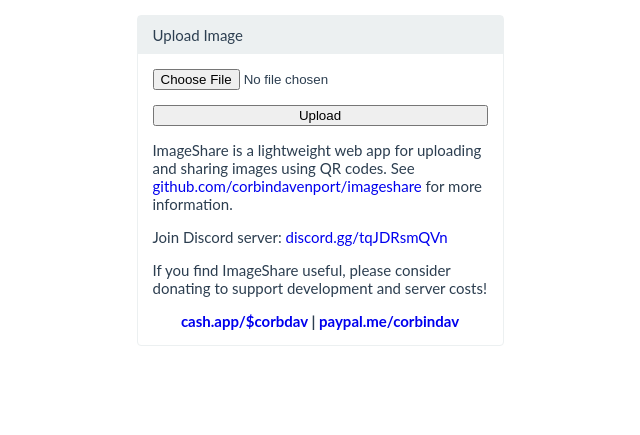
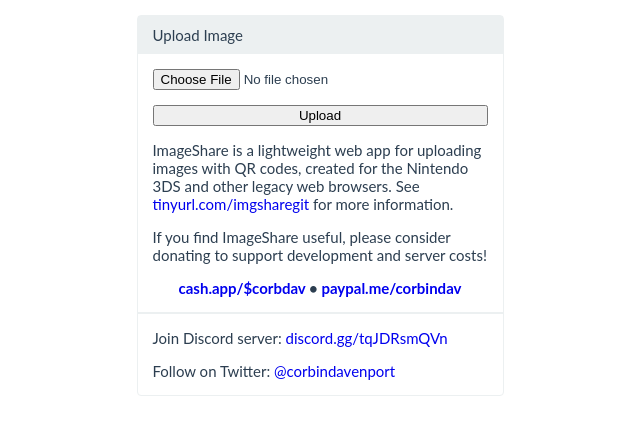
Before and after one commit to corbindavenport/imageshare, a PHP site: page / in a window 1280 px wide. Shown: the part 60-495 px from the top of the page, without its empty margins (320-960 px from the left). Run offline with PHP 8.4, Linux system fonts and the light colour scheme.

Commit message:
Add share links, update description

```diff
--- a/web/index.php
+++ b/web/index.php
@@ -130,11 +130,25 @@
           $output = curl_exec($curl);
           curl_close($curl);
 
-          // Display result
+          // Parse result
           $pms = json_decode($output,true);
           $id = $pms['data']['id'];
           $delete_hash = $pms['data']['deletehash'];
-          $img = '
+
+          // Generate social media share links
+          if (str_contains($_SERVER['HTTP_USER_AGENT'], 'Nintendo')) {
+            $share_links = '<p><a href="http://i.reddit.com/submit?url=https://imgur.com/'.$id.'" target="_blank">Submit to Reddit</a></p>';
+          } else {
+            // Show more share links for non-Nintendo browsers (these sites are tested as no longer compatible with 3DS/Wii U)
+            $share_links = '
+            <p><a href="http://i.reddit.com/submit?url=https://imgur.com/'.$id.'" target="_blank">Submit to Reddit</a></p>
+            <p><a href="https://www.facebook.com/sharer/sharer.php?u=https://imgur.com/'.$id.'" target="_blank">Share to Facebook</a></p>
+            <p><a href="https://twitter.com/intent/tweet?text=Sent%20from%20ImageShare&url=https://imgur.com/'.$id.'" target="_blank">Share to Twitter</a></p>
+            ';
+          }
+
+          // Display result
+          $out = '
             <div class="panel qr-panel">
               <div class="panel-title">'.$software.'</div>
               <div class="body">
@@ -142,14 +156,15 @@
                   <a href="https://imgur.com/'.$id.'" target="_blank">
                     <img alt="QR code (click to open page in new window)" src="//chart.googleapis.com/chart?chs=300x300&cht=qr&chld=L|0&chl=https://imgur.com/'.$id.'">
                   </a>
+                  <form action="delete.php" id="upload-form" enctype="multipart/form-data" method="POST">
+                    <p><input name="submit" type="submit" value="Delete image" /></p>
+                    <input type="hidden" name="id" value="'.$delete_hash.'" />
+                  </form>
+                  '.$share_links.'
                 </center>
-                <form action="delete.php" id="upload-form" enctype="multipart/form-data" method="POST">
-                  <p><input name="submit" type="submit" value="Delete image" /></p>
-                  <input type="hidden" name="id" value="'.$delete_hash.'" />
-                </form>
               </div>
             </div>';
-          echo $img;
+          echo $out;
 
           // Send analytics for upload
           if (str_contains($_SERVER['HTTP_HOST'], 'theimageshare.com')) {
@@ -191,10 +206,12 @@
           <form action="index.php" id="upload-form" enctype="multipart/form-data" method="POST">
             <p><input name="img" id="img-btn" type="file" /></p>
             <p><input name="submit" type="submit" value="Upload" /></p>
-            <p>ImageShare is a lightweight web app for uploading and sharing images using QR codes. See <a href="https://github.com/corbindavenport/imageshare" target="_blank">github.com/corbindavenport/imageshare</a> for more information.</p>
+            <p>ImageShare is a lightweight web app for uploading images with QR codes, created for the Nintendo 3DS and other legacy web browsers. See <a href="https://github.com/corbindavenport/imageshare" target="_blank">tinyurl.com/imgsharegit</a> for more information.</p>
+            <p>If you find ImageShare useful, please consider donating to support development and server costs!</p>
+            <p style="text-align: center;"><b><a href="https://cash.app/$corbdav" target="_blank">cash.app/$corbdav</a> • <a href="https://paypal.me/corbindav" target="_blank">paypal.me/corbindav</a></b></p>
+            <hr />
             <p>Join Discord server: <a href="https://discord.gg/tqJDRsmQVn" target="_blank">discord.gg/tqJDRsmQVn</a></p>
-            <p>If you find ImageShare useful, please consider donating to support development and server costs!</p>
-            <p style="text-align: center;"><b><a href="https://cash.app/$corbdav" target="_blank">cash.app/$corbdav</a> | <a href="https://paypal.me/corbindav" target="_blank">paypal.me/corbindav</a></b></p>
+            <p>Follow on Twitter: <a href="https://twitter.com/intent/follow?screen_name=corbindavenport" target="_blank">@corbindavenport</a>
           </form>
         </div>
     </div>
--- a/web/styles.css
+++ b/web/styles.css
@@ -18,6 +18,11 @@
 
 a:hover {
 	text-decoration: underline;
+}
+
+hr {
+	border: 1px solid #ecf0f1;
+	margin: 0 -15px;
 }
 
 .button {
```
